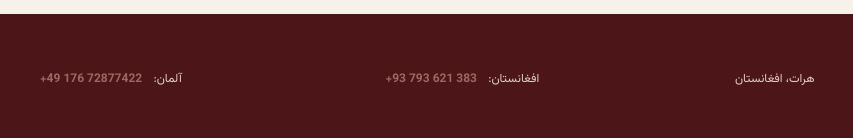
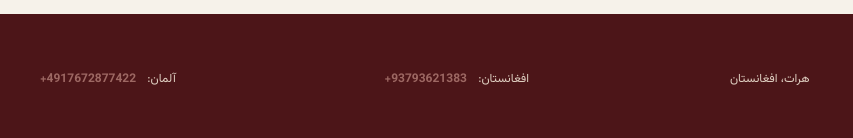
Before and after one commit to sayedshayiqsadat1-bit/ahmadsadatsaffron, a plain HTML site: page index.html in a window 1280 px wide. Shown: the part 2354-2492 px from the top of the page, 18-871 px from the left. Drawn offline with Linux system fonts and the light colour scheme.

Commit message:
Add files via upload

```diff
--- a/index.html
+++ b/index.html
@@ -246,8 +246,8 @@
           <div><strong>زعفران احمد سادات</strong><small>بهترین زعفران افغانستان</small></div>
         </div>
         <p>هرات، افغانستان</p>
-        <p>افغانستان: <a href="tel:+93793621383" dir="ltr"><b>+93 793 621 383</b></a></p>
-        <p>آلمان: <a href="tel:+4917672877422" dir="ltr"><b>+49 176 72877422</b></a></p>
+        <p>افغانستان: <a href="tel:+93793621383" dir="ltr"><b>+93793621383</b></a></p>
+        <p>آلمان: <a href="tel:+4917672877422" dir="ltr"><b>+4917672877422</b></a></p>
       </div>
     </footer>
 
```
